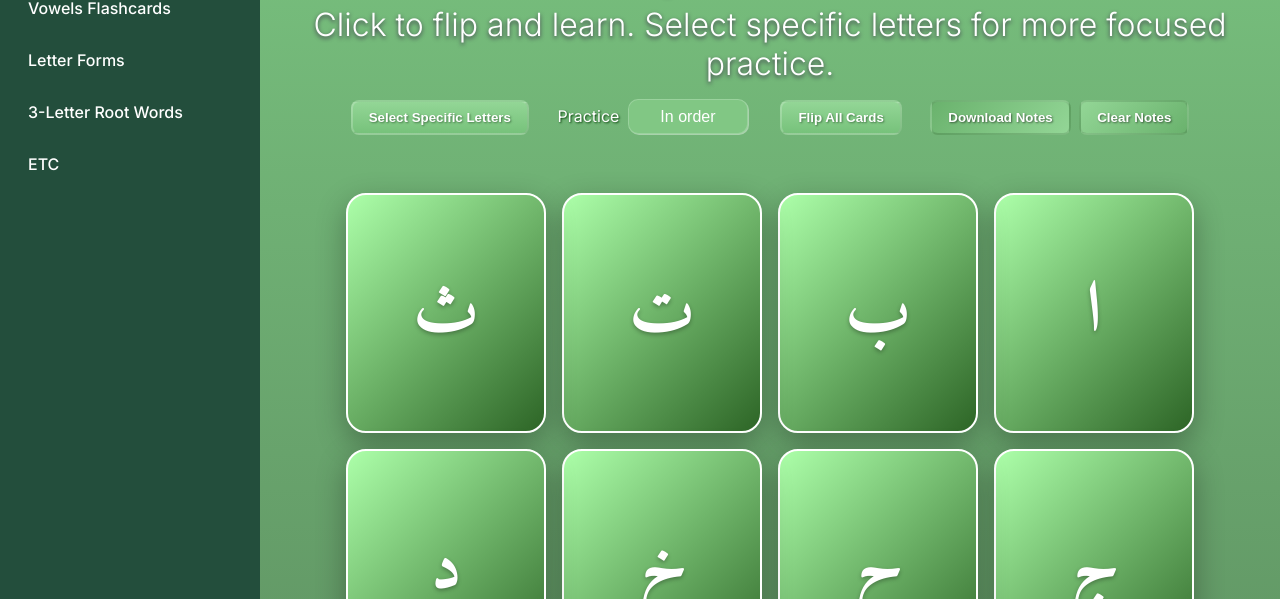
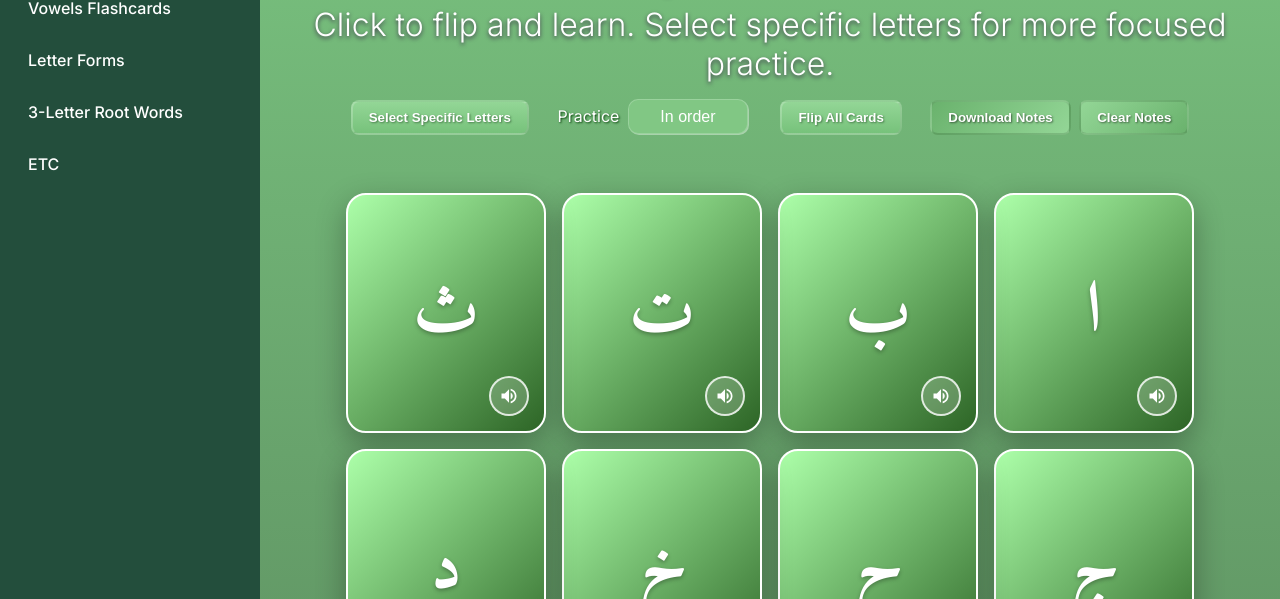
Before and after one commit to kinzar21/arabic-alphabet-flashcard-app, a plain HTML site: page index.html in a window 1280 px wide. Shown: the part 142-741 px from the top of the page. Drawn offline with Linux system fonts and the light colour scheme.

Commit message:
Added color change to arabic-side of card when hovering. Added speaker button to arabic-side of card.

```diff
--- a/index.html
+++ b/index.html
@@ -190,7 +190,7 @@
             font-size: 4.5rem;
             font-weight: 700;
             text-shadow: 0 2px 4px rgba(0, 0, 0, 0.3);
-            color: rgb(255, 255, 255);
+            color: white;
         }
 
         .transliteration {
@@ -218,6 +218,39 @@
             justify-content: center;
             cursor: pointer;
             transition: all 0.3s ease;
+        }
+
+         .speaker-btn-front {
+            position: absolute;
+            bottom: 15px;
+            right: 15px;
+            background: rgba(255, 255, 255, 0.2);
+            border: 2px solid rgba(255, 255, 255, 0.8);
+            border-radius: 50%;
+            width: 40px;
+            height: 40px;
+            display: flex;
+            align-items: center;
+            justify-content: center;
+            cursor: pointer;
+            transition: all 0.3s ease;
+            backdrop-filter: blur(4px);
+        }
+
+        .speaker-btn-front:hover {
+            background: rgba(255, 255, 255, 0.3);
+            transform: scale(1.1);
+            border-color: rgba(255, 255, 255, 1);
+        }
+
+        .speaker-btn-front:active {
+            transform: scale(0.95);
+        }
+
+        .speaker-btn-front .speaker-icon {
+            width: 20px;
+            height: 20px;
+            fill: white;
         }
 
         .notes-box {
@@ -377,6 +410,10 @@
 
         .flashcard.flipped:hover .card-inner {
             transform: rotateY(180deg) scale(1.02);
+        }
+
+        .card-front:hover {
+            background: linear-gradient(135deg, #f5dcff 0%, #984fac 100%);
         }
 
         @media (max-width: 768px) {
@@ -541,6 +578,11 @@
                     <div class="card-inner">
                         <div class="card-front">
                             <div class="arabic-letter">${letter.arabic}</div>
+                            <button class="speaker-btn-front" onclick="playAudio(event, '${letter.audioFile}')">
+                                <svg class="speaker-icon" viewBox="0 0 24 24">
+                                    <path d="M3 9v6h4l5 5V4L7 9H3zm13.5 3c0-1.77-1.02-3.29-2.5-4.03v8.05c1.48-.73 2.5-2.25 2.5-4.02zM14 3.23v2.06c2.89.86 5 3.54 5 6.71s-2.11 5.85-5 6.71v2.06c4.01-.91 7-4.49 7-8.77s-2.99-7.86-7-8.77z"/>
+                                </svg>
+                            </button>
                         </div>
                         <div class="card-back">
                             <div class="transliteration">${letter.transliteration}</div>
```
